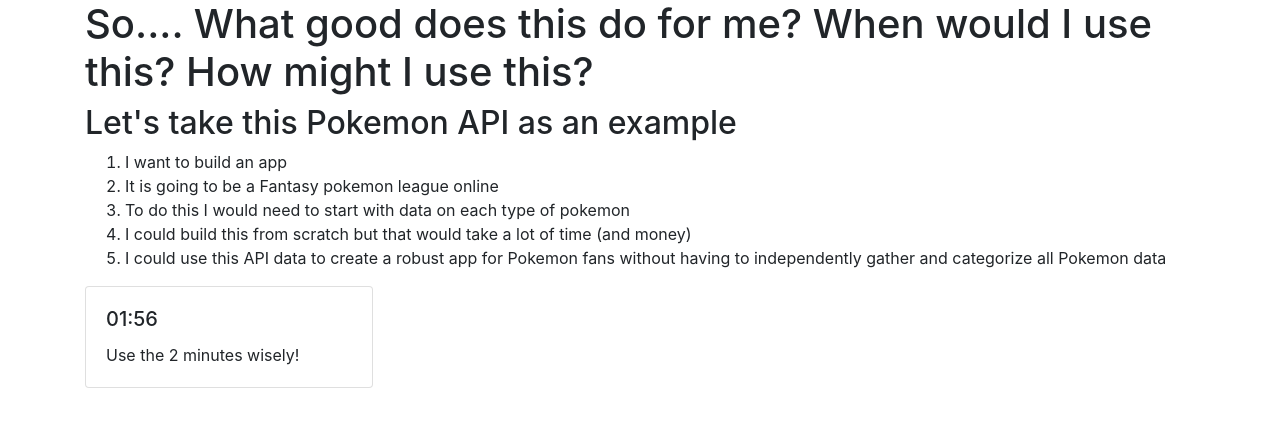
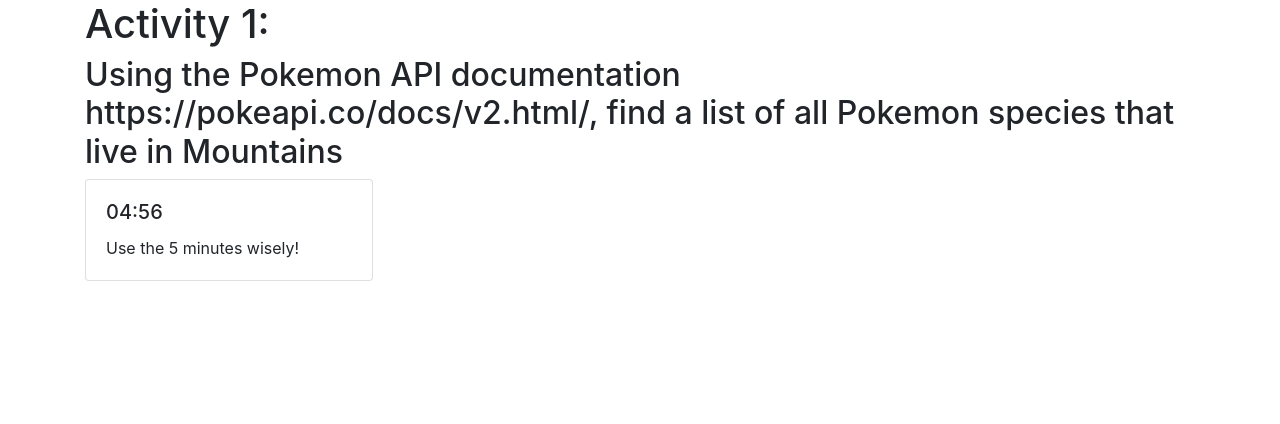
Before and after one commit to kingluddite/catchup-02-jquery-api-ajax, a plain HTML site: page index.html in a window 1280 px wide. Drawn offline with nearby package versions, Linux system fonts and the light colour scheme.

Commit message:
Add question for pokemon activity 1

```diff
--- a/assets/js/countdown-timer.js
+++ b/assets/js/countdown-timer.js
@@ -19,7 +19,7 @@ function startTimer(duration, display) {
 
 $(document).ready(function() {
   console.log("timer works!");
-  var fiveMinutes = 60 * 2,
+  var fiveMinutes = 60 * 5,
     display = $(".card-title");
   startTimer(fiveMinutes, display);
 });
--- a/index.html
+++ b/index.html
@@ -4,7 +4,7 @@
     <meta charset="UTF-8" />
     <meta name="viewport" content="width=device-width, initial-scale=1.0" />
     <meta http-equiv="X-UA-Compatible" content="ie=edge" />
-    <title>API demo</title>
+    <title>Pokemon Activity 1</title>
     <link
       rel="stylesheet"
       href="https://stackpath.bootstrapcdn.com/bootstrap/4.3.1/css/bootstrap.min.css"
@@ -16,31 +16,19 @@
     <div class="container">
       <div class="jumpbotron">
         <h1>
-          So.... What good does this do for me? When would I use this? How might
-          I use this?
+          Activity 1:
         </h1>
       </div>
-      <h2>Let's take this Pokemon API as an example</h2>
-      <ol>
-        <li>I want to build an app</li>
-        <li>It is going to be a Fantasy pokemon league online</li>
-        <li>
-          To do this I would need to start with data on each type of pokemon
-        </li>
-        <li>
-          I could build this from scratch but that would take a lot of time (and
-          money)
-        </li>
-        <li>
-          I could use this API data to create a robust app for Pokemon fans
-          without having to independently gather and categorize all Pokemon data
-        </li>
-      </ol>
+      <h2>
+        Using the Pokemon API documentation https://pokeapi.co/docs/v2.html/,
+        find a list of all Pokemon species that live in Mountains
+      </h2>
+
       <div class="card" style="width: 18rem;">
         <div class="card-body">
           <h5 class="card-title"></h5>
           <p class="card-text">
-            Use the 2 minutes wisely!
+            Use the 5 minutes wisely!
           </p>
         </div>
       </div>
```
